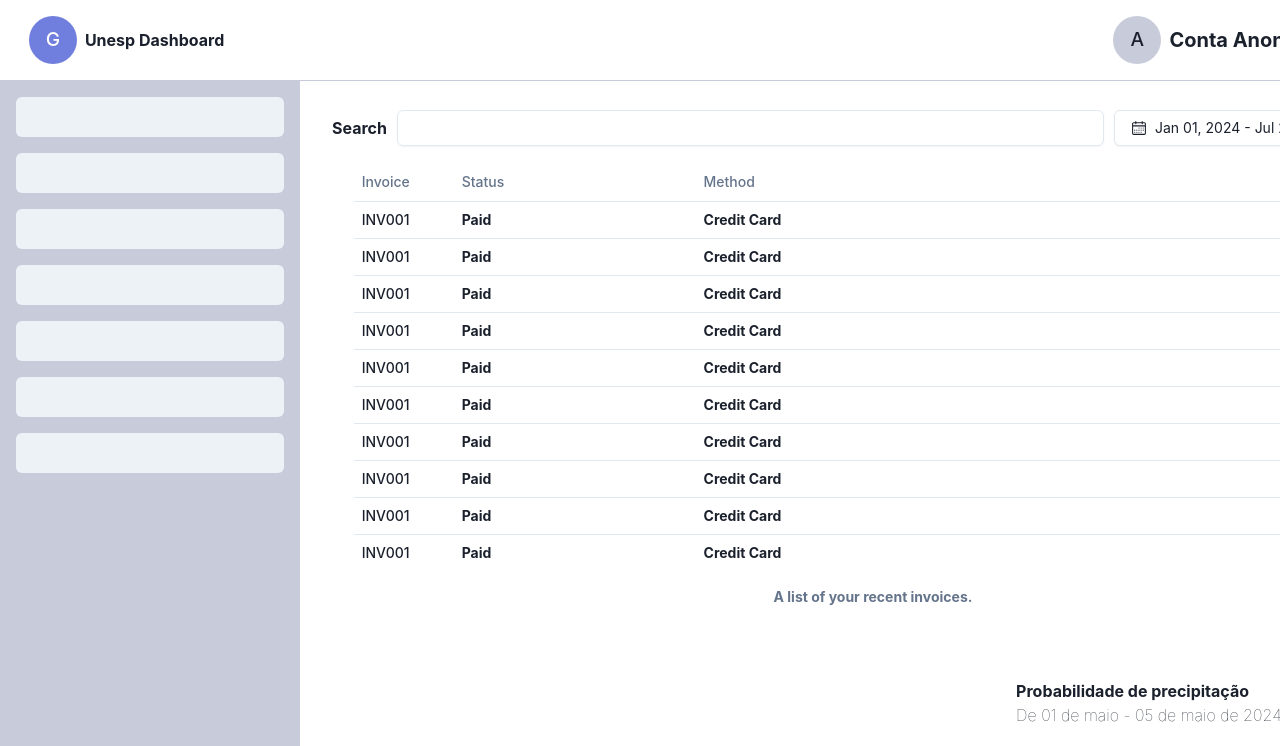
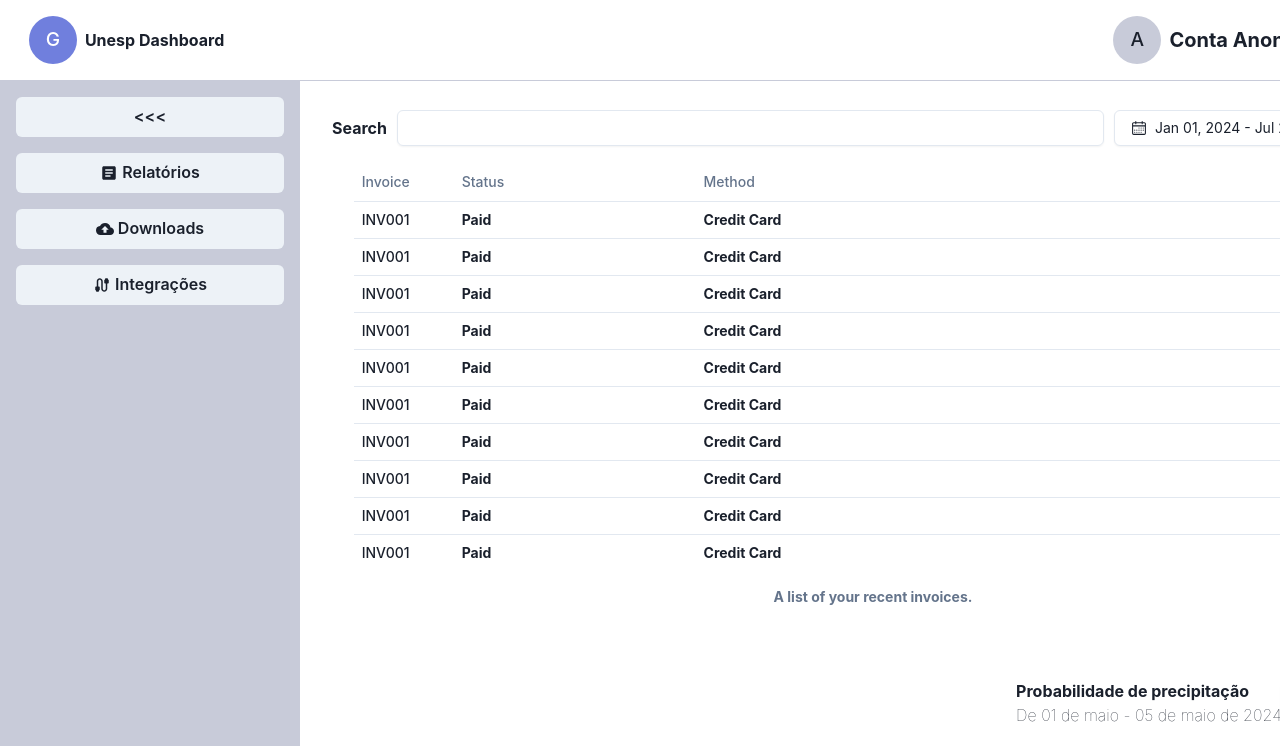
Before and after one commit to dashboard-unesp/dashboard-backend, a React (Vite) app: page / in a window 1280 px wide. Shown: the top 746 px of the page. Built offline with nearby package versions, Linux system fonts and the light colour scheme; no server answers.

Commit message:
feat: sidebar icons and development messages to further features

```diff
--- a/src/components/DashboardTable.tsx
+++ b/src/components/DashboardTable.tsx
@@ -58,10 +58,10 @@ export function DashboardTable() {
             <Modal onClose={onClose} isOpen={isOpen} isCentered>
                 <ModalOverlay />
                 <ModalContent>
-                <ModalHeader>Modal Title</ModalHeader>
+                <ModalHeader>Feature em desenvolvimento</ModalHeader>
                 <ModalCloseButton />
                 <ModalBody>
-                    something
+                    {'Oops! Em desenvolvimento :)'}
                 </ModalBody>
                 <ModalFooter>
                     <Button onClick={onClose}>Close</Button>
--- a/src/components/Header.tsx
+++ b/src/components/Header.tsx
@@ -9,7 +9,7 @@ function Header() {
                 <p>Unesp Dashboard</p>
             </div>
 
-            <div className='flex items-center gap-[8px] font-bold px-[2%] py-[4%] w-[25%]'>
+            <div className='flex items-center gap-[8px] font-bold px-[2%] py-[4%] w-[25%] cursor-pointer' onClick={() => alert('ops! em desenvolvimento :)')}>
                 <Avatar size='md' name='Anonimo' bg={'#C8CBD9'} />
                 <p className='text-xl'>Conta Anonima</p>
             </div>
--- a/src/components/Sidebar.tsx
+++ b/src/components/Sidebar.tsx
@@ -1,12 +1,30 @@
 import { Button } from '@chakra-ui/react';
 import { useEffect, useState } from 'react';
-import { MdBuild, MdAccountCircle, MdHelp   } from "react-icons/md";
+import { MdBuild, MdAccountCircle, MdHelp, MdArticle, MdBackup, MdCable } from "react-icons/md";
 
 type SidebuttonProps = {
     title: string;
     icon: JSX.Element;
     label: string;
 }
+
+const mainMenu: SidebuttonProps[] = [
+    {
+        title:'report',
+        icon: <MdArticle size={18}/>,
+        label: 'Relatórios'
+    },
+    {
+        title:'downloads',
+        icon: <MdBackup  size={18}/>,
+        label: 'Downloads'
+    },
+    {
+        title:'integrations',
+        icon: <MdCable  size={18}/>,
+        label: 'Integrações'
+    },
+]
 
 const subMenu: SidebuttonProps[] = [
     {
@@ -46,19 +64,29 @@ function Sidebar(){
             <div id='sidebarContent' className='flex flex-col justify-between h-full ease-in-out duration-300 stretch-button'>
 
                 <ul className='flex flex-col p-4 gap-4'>
-                    <Button onClick={() => setIsCollapsed(!isCollapsed)}/>
-                    <Button></Button>
-                    <Button></Button>
-                    <Button></Button>
-                    <Button></Button>
-                    <Button></Button>
-                    <Button></Button>
+                    <Button onClick={() => setIsCollapsed(!isCollapsed)}>
+                        {
+                            isCollapsed ? '>': '<<<'
+                        }
+                    </Button>
+                    {
+                        mainMenu.map((button) => (
+                            <Button key={button.title} onClick={() => alert('ops! em desenvolvimento :)')}>
+                                {
+                                    isCollapsed
+                                        ? button.icon
+                                        : <>{button.icon}<span className='pl-1'>{button.label}</span></>
+                                }
+                            </Button>
+                        ))
+                    }
+
                 </ul>
 
                 <ul className='flex flex-col p-4 gap-4'>
                     {
                         subMenu.map((button) => (
-                            <Button>
+                            <Button key={button.title} onClick={() => alert('ops! em desenvolvimento :)')} >
                                 {
                                     isCollapsed
                                         ? button.icon
```
